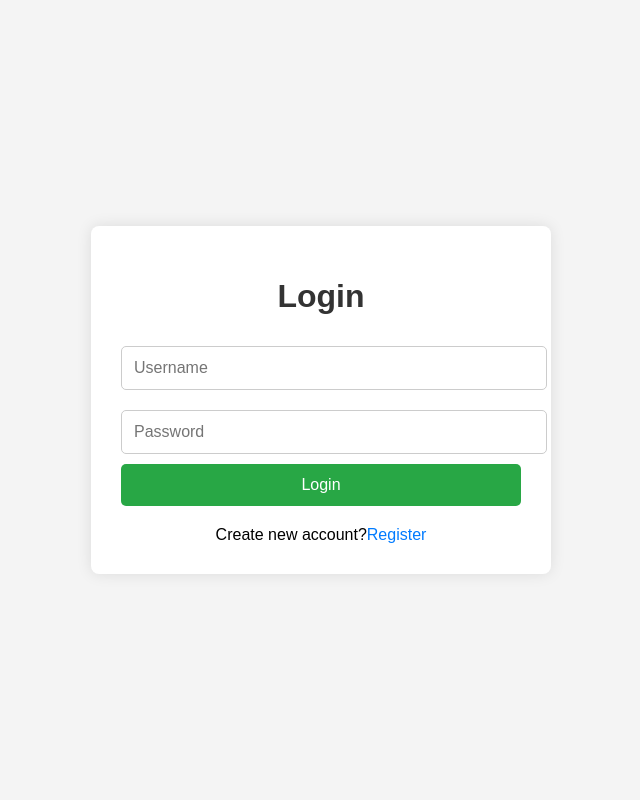
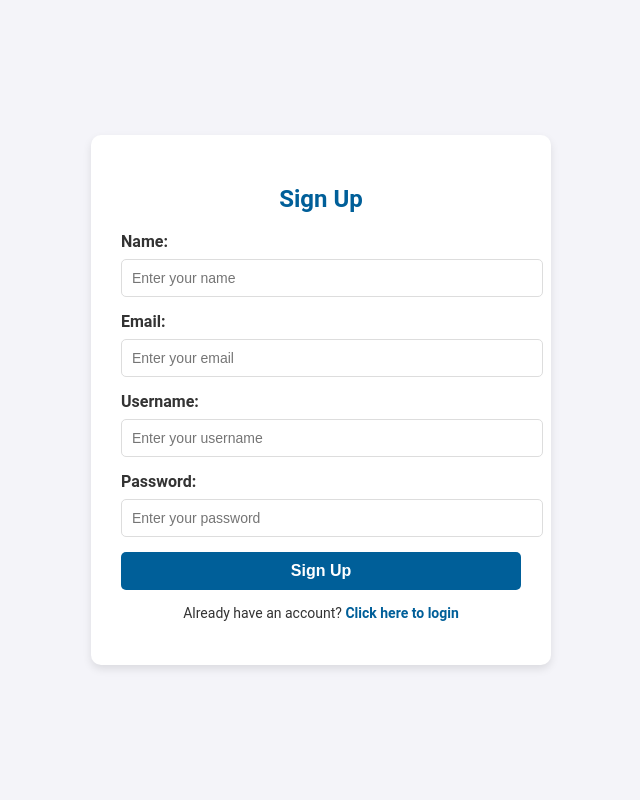
Before and after one commit to NANDHA839508/chatbot, a Flask app: page / in a window 1280 px wide. Shown: the whole page, without its empty margins (319-959 px from the left). Run offline with Flask 3, Linux system fonts and the light colour scheme; some libraries are stand-ins or nearby versions.

Commit message:
Your commit message here

```diff
--- a/app.py
+++ b/app.py
@@ -5,23 +5,23 @@ from flask_mysqldb import MySQL
 app = Flask(__name__)
 
 # Generate a secure, random secret key
-app.secret_key = secrets.token_hex(16)  # Generates a 32-character hex string
+app.secret_key = secrets.token_hex(16)
 
-# MySQL configuration (replace with your own database details)
-app.config['MYSQL_HOST'] = 'localhost'  # Your MySQL server host
-app.config['MYSQL_USER'] = 'root'       # Your MySQL username
-app.config['MYSQL_PASSWORD'] = ''  # Your MySQL password
-app.config['MYSQL_DB'] = 'chatbot'  # Your database name
+# MySQL configuration
+app.config['MYSQL_HOST'] = 'localhost'
+app.config['MYSQL_USER'] = 'root'
+app.config['MYSQL_PASSWORD'] = ''
+app.config['MYSQL_DB'] = 'chatbot'
 
 mysql = MySQL(app)
 
 @app.route('/')
 def home():
-    return render_template('index.html')
+    return render_template('signup.html')
 
 @app.route('/Welcome')
 def Welcome():
-    return render_template('index.html')
+    return render_template('login.html')
 
 @app.route('/login', methods=['POST'])
 def login():
@@ -31,12 +31,11 @@ def login():
     cur = mysql.connection.cursor()
     cur.execute("SELECT * FROM users WHERE username = %s AND password = %s", (username, password))
     user = cur.fetchone()
-    print (user)
     cur.close()
 
     if user:
         flash("Login successful!", "success")
-        return redirect(url_for('Welcome'))
+        return redirect(url_for('chat'))
     else:
         flash("Invalid username or password", "danger")
         return redirect(url_for('home'))
@@ -65,6 +64,22 @@ def register():
     flash("Registration successful! You can now login.", "success")
     return redirect(url_for('Welcome'))
 
+@app.route('/chat', methods=['GET', 'POST'])
+def chat():
+    if request.method == 'POST':
+        user_message = request.form['message']
+        response = generate_response(user_message)
+        return render_template('chat.html', user_message=user_message, response=response)
+    return render_template('chat.html', user_message=None, response=None)
+
+def generate_response(message):
+    # Basic command-based responses
+    commands = {
+        "hello": "Hello! How can I assist you?",
+        "help": "Here are some commands you can try: hello, help, exit.",
+        "exit": "Goodbye! Have a great day!",
+    }
+    return commands.get(message.lower(), "Sorry, I didn't understand that. Try typing 'help'.")
 
 if __name__ == '__main__':
     app.run(debug=True)
--- /dev/null
+++ b/static/css/signup.css
@@ -0,0 +1,73 @@
+body {
+    font-family: 'Roboto', sans-serif;
+    background-color: #f4f4f9; /* Light gray for sign-up */
+    color: #333;
+    margin: 0;
+    padding: 0;
+    display: flex;
+    justify-content: center;
+    align-items: center;
+    min-height: 100vh;
+}
+
+.container {
+    width: 100%;
+    max-width: 400px;
+    background: #fff;
+    padding: 30px;
+    border-radius: 10px;
+    box-shadow: 0 4px 8px rgba(0, 0, 0, 0.1);
+}
+
+h2 {
+    text-align: center;
+    color: #005f99; /* Consistent theme color for headings */
+}
+
+form label {
+    display: block;
+    margin-bottom: 8px;
+    font-weight: bold;
+}
+
+form input {
+    width: 100%;
+    padding: 10px;
+    margin-bottom: 15px;
+    border: 1px solid #ddd;
+    border-radius: 5px;
+    font-size: 14px;
+}
+
+button {
+    width: 100%;
+    padding: 10px;
+    background-color: #005f99; /* Consistent button color */
+    color: #fff;
+    border: none;
+    border-radius: 5px;
+    cursor: pointer;
+    font-size: 16px;
+    font-weight: bold;
+    transition: background-color 0.3s ease;
+}
+
+button:hover {
+    background-color: #0073b1; /* Slightly darker shade on hover */
+}
+
+p {
+    text-align: center;
+    margin-top: 15px;
+    font-size: 14px;
+}
+
+p a {
+    color: #005f99; /* Consistent link color */
+    text-decoration: none;
+    font-weight: bold;
+}
+
+p a:hover {
+    text-decoration: underline;
+}
--- a/templates/index.html
+++ b/templates/index.html
@@ -3,141 +3,29 @@
 <head>
     <meta charset="UTF-8">
     <meta name="viewport" content="width=device-width, initial-scale=1.0">
-    <title>Register & Login</title>
-    <style>
-        body {
-            font-family: Arial, sans-serif;
-            background-color: #f4f4f4;
-            display: flex;
-            justify-content: center;
-            align-items: center;
-            height: 100vh;
-            margin: 0;
-        }
-        .container {
-            background-color: white;
-            padding: 30px;
-            border-radius: 8px;
-            box-shadow: 0 0 15px rgba(0, 0, 0, 0.1);
-            width: 400px;
-        }
-        h1 {
-            text-align: center;
-            color: #333;
-        }
-        input[type="text"], input[type="email"], input[type="password"] {
-            width: 100%;
-            padding: 12px;
-            margin: 10px 0;
-            border: 1px solid #ccc;
-            border-radius: 5px;
-            font-size: 16px;
-        }
-        button {
-            width: 100%;
-            padding: 12px;
-            background-color: #28a745;
-            color: white;
-            border: none;
-            border-radius: 5px;
-            font-size: 16px;
-            cursor: pointer;
-        }
-        button:hover {
-            background-color: #218838;
-        }
-        .form-toggle {
-            text-align: center;
-            margin-top: 20px;
-        }
-        .form-toggle a {
-            color: #007bff;
-            text-decoration: none;
-        }
-        .form-toggle a:hover {
-            text-decoration: underline;
-        }
-        .flash-message {
-            padding: 10px;
-            margin-bottom: 20px;
-            border-radius: 5px;
-            text-align: center;
-        }
-        .flash-success {
-            background-color: #28a745;
-            color: white;
-        }
-        .flash-danger {
-            background-color: #dc3545;
-            color: white;
-        }
-    </style>
+    <title>ChatGPT-like Chatbot</title>
+    <link href="https://cdn.jsdelivr.net/npm/bootstrap@5.3.0-alpha1/dist/css/bootstrap.min.css" rel="stylesheet">
+    <link rel="stylesheet" href="styles.css">
 </head>
 <body>
-    <div class="container">
-        <!-- Display Flash Messages -->
-        {% with messages = get_flashed_messages(with_categories=true) %}
-            {% if messages %}
-                {% for category, message in messages %}
-                    <div class="flash-message flash-{{ category }}">
-                        {{ message }}
-                    </div>
-                {% endfor %}
-            {% endif %}
-        {% endwith %}
+    <div class="container mt-5">
+            <div class="card-header bg-primary text-white">
+                <h4>ChatGPT-like Chatbot</h4>
+            </div>
+            <div class="card-body">
+                <div id="chatbox" class="chatbox mb-3">
+                    <!-- Chat messages will appear here -->
+                </div>
+                <div class="input-group">
+                    <input type="text" id="userInput" class="form-control" placeholder="Type your message here..." aria-label="User input">
 
-        <!-- Login Form -->
-        <form action="/login" method="POST" id="login-form">
-            <h1>Login</h1>
-
-            <!-- Username -->
-            <input type="text" name="username" placeholder="Username" required>
-
-            <!-- Password -->
-            <input type="password" name="password" placeholder="Password" required>
-
-            <!-- Submit Button -->
-            <button type="submit">Login</button>
-            <div class="form-toggle">
-                Create new account?<a href="#register" onclick="toggleForm()">Register</a>
+                        <button type="submit" class="btn btn-primary">Send</button>
+                    </form>
+                </div>
             </div>
-        </form>
-
-        <!-- Register Form -->
-        <form action="/register" method="POST" id="register-form" style="display:none;">
-            <h1>Register</h1>
-
-            <!-- Full Name -->
-            <input type="text" name="name" placeholder="Full Name" required>
-
-            <!-- Email -->
-            <input type="email" name="email" placeholder="Email Address" required>
-
-            <!-- Username -->
-            <input type="text" name="username" placeholder="Username" required>
-
-            <!-- Password -->
-            <input type="password" name="password" placeholder="Password" required>
-
-            <!-- Submit Button -->
-            <button type="submit">Register</button>
-        </form>
-
-        <div class="form-toggle" id="login-toggle" style="display:none;">
-            <p>Already have an account? <a href="#login" onclick="toggleForm()">Login</a></p>
         </div>
     </div>
 
-    <script>
-        function toggleForm() {
-            const loginForm = document.getElementById('login-form');
-            const registerForm = document.getElementById('register-form');
-            const loginToggle = document.getElementById('login-toggle');
-
-            loginForm.style.display = loginForm.style.display === 'none' ? 'block' : 'none';
-            registerForm.style.display = registerForm.style.display === 'none' ? 'block' : 'none';
-            loginToggle.style.display = loginToggle.style.display === 'none' ? 'block' : 'none';
-        }
-    </script>
+    <script src="script.js"></script>
 </body>
 </html>
--- /dev/null
+++ b/templates/signup.html
@@ -0,0 +1,33 @@
+<!DOCTYPE html>
+<html lang="en">
+<head>
+    <meta charset="UTF-8">
+    <meta name="viewport" content="width=device-width, initial-scale=1.0">
+    <title>Sign Up</title>
+    <link rel="stylesheet" href="/static/css/signup.css"> <!-- External CSS for Sign Up -->
+</head>
+<body>
+    <div class="container">
+        <div class="form-container">
+            <h2>Sign Up</h2>
+            <form action="/register" method="POST">
+                <label for="name">Name:</label>
+                <input type="text" id="name" name="name" placeholder="Enter your name" required><br>
+
+                <label for="email">Email:</label>
+                <input type="email" id="email" name="email" placeholder="Enter your email" required><br>
+
+                <label for="username">Username:</label>
+                <input type="text" id="username" name="username" placeholder="Enter your username" required><br>
+
+                <label for="password">Password:</label>
+                <input type="password" id="password" name="password" placeholder="Enter your password" required><br>
+
+                <button type="submit">Sign Up</button>
+            </form>
+
+            <p>Already have an account? <a href="/Welcome">Click here to login</a></p>
+        </div>
+    </div>
+</body>
+</html>
```
Also changed, not shown: script.js (added, +34 -0 lines), static/css/login.css (added, +73 -0 lines), static/css/styles.css (deleted, +0 -44 lines), templates/chat.html (added, +80 -0 lines), templates/login.html (added, +27 -0 lines), templates/home.html (deleted), 1 other file.
